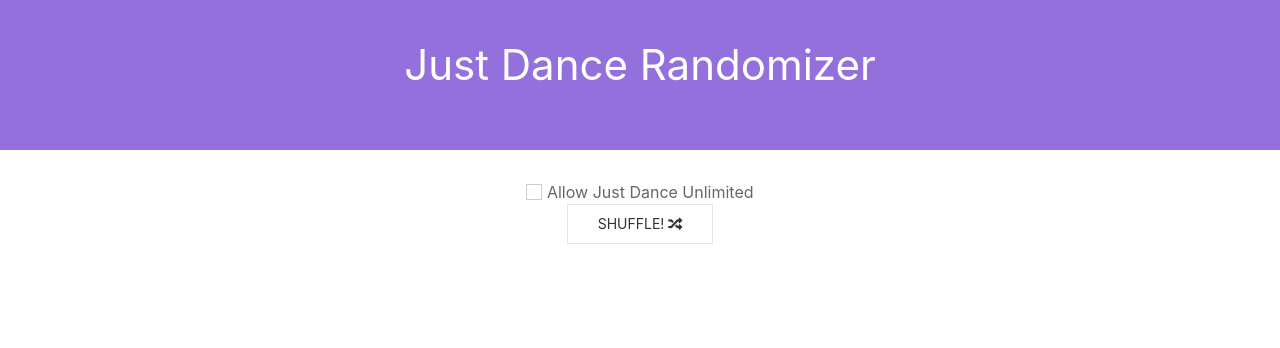
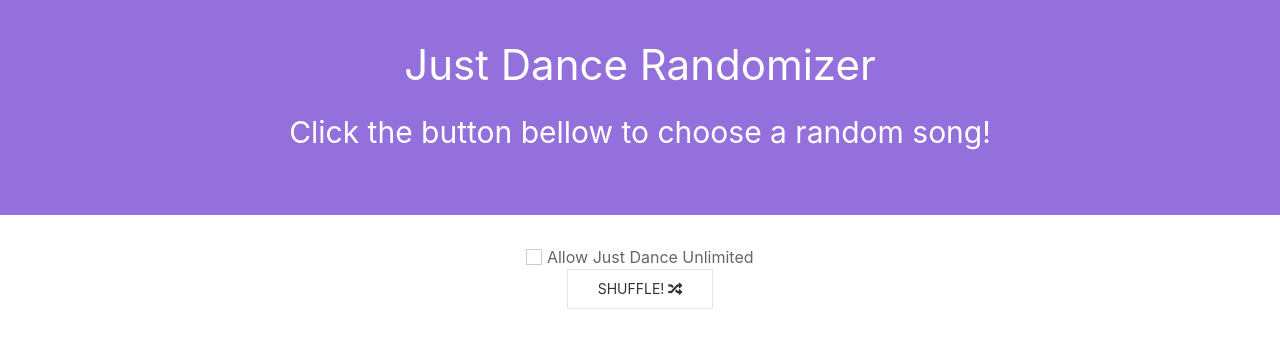
Before and after one commit to MachadoLhes/JustDanceAPI, a Django app: page / in a window 1280 px wide. Shown: the top 348 px of the page. Run offline with Django 3.2, Linux system fonts and the light colour scheme; some libraries are stand-ins or nearby versions.

Commit message:
refac[html]: add description to header

```diff
--- a/main/templates/main.html
+++ b/main/templates/main.html
@@ -55,6 +55,7 @@
     <body>
         <div class="header">
             <h1>Just Dance Randomizer</h1>
+            <p>Click the button bellow to choose a random song!</p>
         </div>
 
         <div class="content">
```
